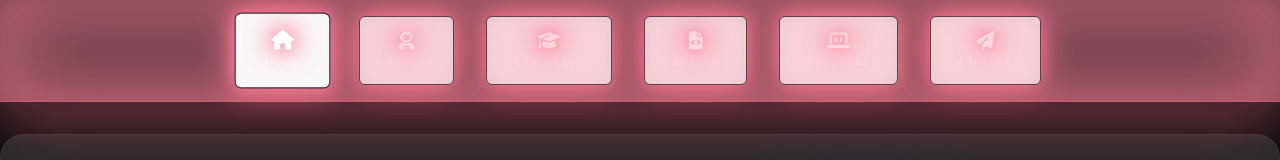
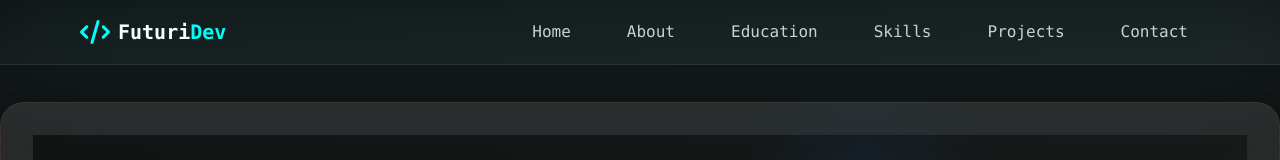
Before and after one commit to HariomYadav18/futuristic-portfolio, a React (Vite) app: page / in a window 1280 px wide. Shown: the top 160 px of the page. Built offline with nearby package versions, Linux system fonts and the light colour scheme.

Commit message:
modified:   src/App.jsx

```diff
--- a/src/App.jsx
+++ b/src/App.jsx
@@ -40,21 +40,26 @@ function App() {
   };
 
   return (
-    <div className="min-h-screen w-full relative">
-      {/* Futuristic Gradient Background */}
-      <div className="fixed inset-0 -z-10 bg-gradient-to-br from-[#6a11cb] via-[#2575fc] to-[#ff6a88]" />
-      {/* Top Navigation Bar */}
-      <nav className="w-full flex justify-center gap-8 bg-white/10 backdrop-blur-2xl shadow-2xl border-b border-[#ff6a88]/30 neon-glow py-4 animate-float-in sticky top-0 z-50">
+    <div className="min-h-screen w-screen relative overflow-x-hidden">
+      {/* Full-screen Background */}
+      <div className="fixed inset-0 -z-10 bg-gradient-to-br from-[#121212] to-[#1e1e1e]" />
+      {/* Navigation */}
+      <Navbar />
+      <nav className="flex justify-center gap-4 p-4">
         {sections.map((section) => (
-          <button
+          <a
             key={section.id}
-            className={`flex flex-col items-center gap-1 text-white text-lg hover:text-[#ff6a88] transition-all duration-300 focus:outline-none ${activeSection === section.id ? "text-[#ff6a88] scale-110" : "opacity-70"}`}
+            className={`px-4 py-2 rounded-lg transition-all duration-300 ${
+              activeSection === section.id
+                ? 'bg-white/20 text-white'
+                : 'hover:bg-white/10'
+            }`}
+            href={`#${section.id}`}
             onClick={() => setActiveSection(section.id)}
             aria-label={section.label}
           >
-            <i className={`${section.icon} neon-glow`}></i>
-            <span className="text-xs font-bold tracking-wider">{section.label}</span>
-          </button>
+            <i className={section.icon} /> {section.label}
+          </a>
         ))}
       </nav>
       {/* Main Content Area */}
```
